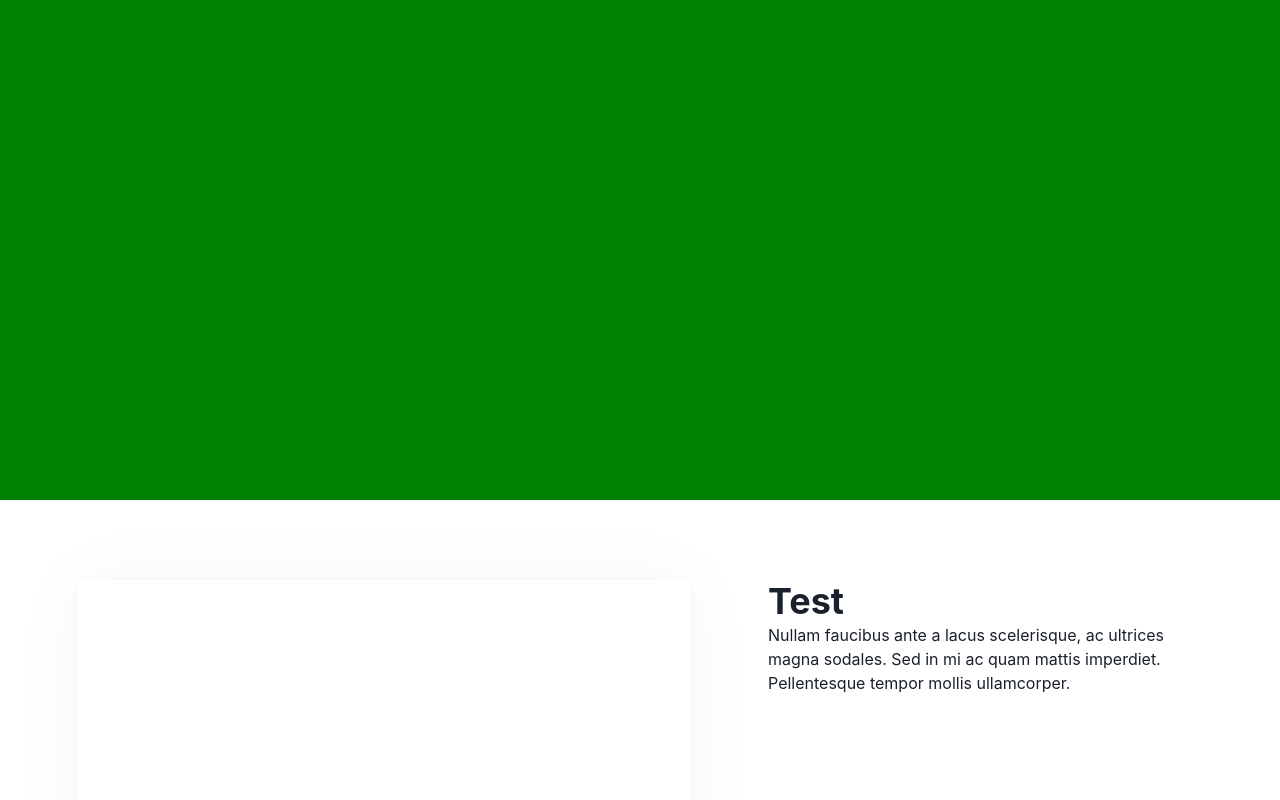
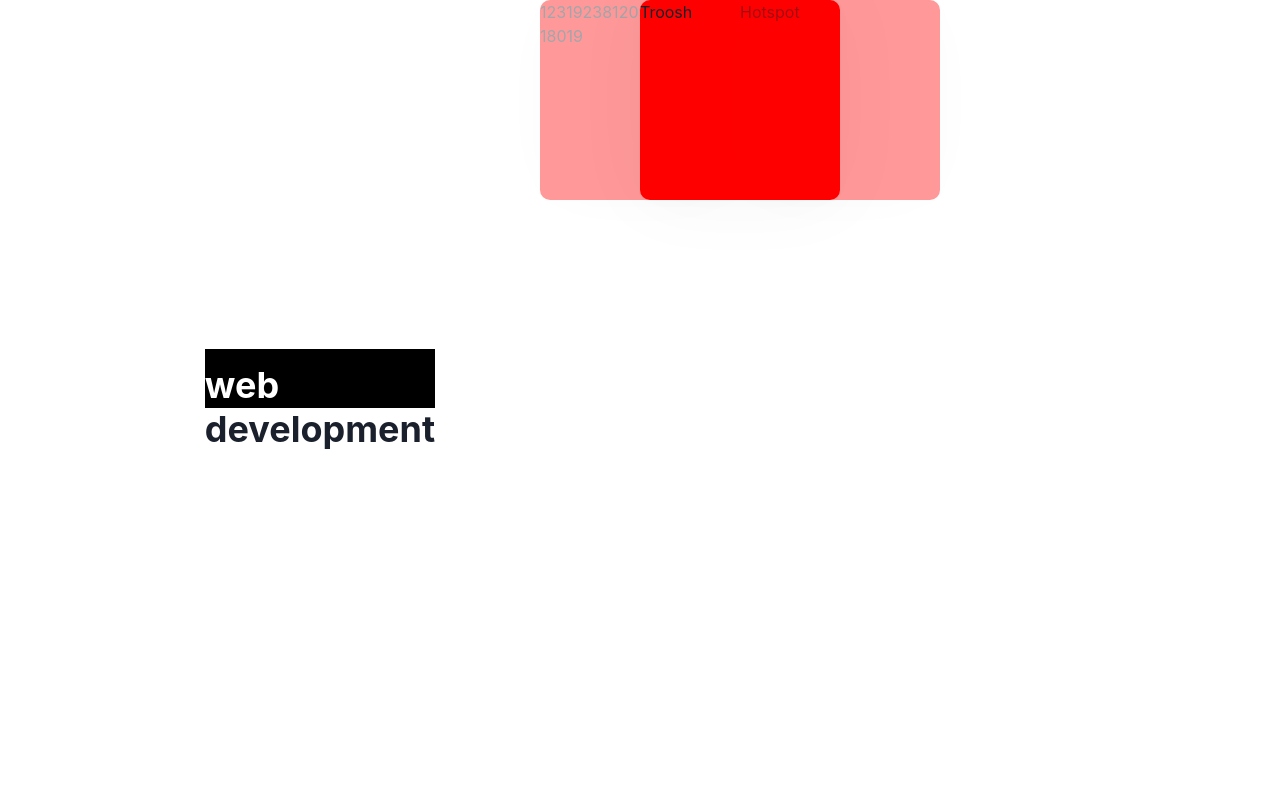
Before and after one commit to dim-stef/agency, a Next.js app: page / in a window 1280 px wide. Shown: the top 800 px of the page. Built offline with nearby package versions, Linux system fonts and the light colour scheme.

Commit message:
feat: added hero section

```diff
--- a/pages/index.tsx
+++ b/pages/index.tsx
@@ -2,6 +2,7 @@ import type { NextPage } from "next";
 import Head from "next/head";
 import Image from "next/image";
 import { Box, Flex, Text } from "@chakra-ui/layout";
+import HeroSection from "../src/flat/HeroSection";
 import PortfolioBox from "../src/flat/PortfolioBox";
 import ProjectDescription from "../src/flat/ProjectDescription";
 import styles from "../styles/Home.module.css";
@@ -9,7 +10,7 @@ import styles from "../styles/Home.module.css";
 const Home: NextPage = () => {
   return (
     <Box width="100%">
-      <Box width="100%" height="500px" backgroundColor="green"></Box>
+      <HeroSection/>
       <Flex height="2000px" flexDirection="row">
         <PortfolioBox />
         <Flex width="40%" flexDirection="column" justifyContent="center">
--- /dev/null
+++ b/src/data/projects.json
@@ -0,0 +1,31 @@
+[
+    {
+        "name": "Troosh",
+        "images": [
+            "https://images.ctfassets.net/j13ckz5bfv57/2nA08VzWuxPWKvRYESe1NR/4d84b67c0494df24a7cbf299596d441c/Screenshot_2021-11-26_at_3.40.01_AM.png"
+        ],
+        "description": "Troosh is a platform which introduces a new experience for online learning."
+    },
+    {
+        "name": "Hotspot",
+        "images": [
+            "https://images.ctfassets.net/j13ckz5bfv57/2iFSWSv3tQdlfGoTjDeLQ7/12c1944838ee07d8764d0ae5e81251b3/Screenshot_2021-09-24_at_5.07.33_PM.png"
+        ],
+        "description": "Hotspot would inform users on how packed places would be."
+    },
+    {
+        "name": "lkmflksdfskldfj",
+        "images": [
+            "https://images.ctfassets.net/j13ckz5bfv57/2nA08VzWuxPWKvRYESe1NR/4d84b67c0494df24a7cbf299596d441c/Screenshot_2021-11-26_at_3.40.01_AM.png"
+        ],
+        "description": "Troosh is a platform which introduces a new experience for online learning."
+    },
+    {
+        "name": "12319238120938190238018019",
+        "images": [
+            "https://images.ctfassets.net/j13ckz5bfv57/2nA08VzWuxPWKvRYESe1NR/4d84b67c0494df24a7cbf299596d441c/Screenshot_2021-11-26_at_3.40.01_AM.png"
+        ],
+        "description": "Troosh is a platform which introduces a new experience for online learning."
+    }
+
+]
--- /dev/null
+++ b/src/flat/HeroCarousel/index.tsx
@@ -0,0 +1,98 @@
+import { useState, useEffect, useRef } from "react";
+import { Box, Flex } from "@chakra-ui/layout";
+import { AnimatePresence, motion } from "framer-motion";
+import { Project } from "../HeroCarouselItem/interface";
+import HeroCarouselItem from "../HeroCarouselItem";
+import projects from "../../data/projects.json";
+
+function getItemMoveLeftPosition(i: number) {
+  if (i == 0) {
+    return 0;
+  } else if (i == 1) {
+    return -100;
+  } else {
+    return 100;
+  }
+}
+
+function getItemMoveRightPosition(i: number) {
+  if (i == 0) {
+    return 0;
+  } else if (i == 1) {
+    return 100;
+  } else {
+    return -100;
+  }
+}
+
+const range = [-1, 0 ,1];
+
+const variants = {
+  left: (i: number) => ({
+    opacity: i == 0 ? 1 : 0.4,
+    x: getItemMoveLeftPosition(i),
+    // transition: {
+    //   delay: i * 0.3,
+    // },
+  }),
+  right: (i: number) => ({
+    opacity: i == 0 ? 1 : 0.4,
+    x: getItemMoveRightPosition(i),
+    // transition: {
+    //   delay: i * 0.3,
+    // },
+  }),
+};
+
+function HeroCarousel() {
+  const [index, setIndex] = useState(0);
+  const prevIndex = useRef(index);
+  const direction = useRef('');
+
+  function onItemClick(i: number, rangeValue: number) {
+    if (rangeValue == 0) {
+      direction.current = "left";
+    } else {
+      direction.current = "right";
+    }
+    console.log("direction.current", direction.current, rangeValue);
+    setIndex(i);
+  }
+
+  return (
+    <Flex w="50%" h="100%" position="relative">
+      {range.map((rangeValue, i) => {
+        // i = 1,2,3,4,5....
+        // custom = -1,0,1
+        let project: Project | undefined;
+        if (index == 0 && rangeValue == -1) {
+          project = projects[projects.length - 1];
+        }
+        if(index == projects.length - 1 && rangeValue == 1){
+          project = projects[0]
+        }
+
+        if(!project){
+          project = projects[index + rangeValue];
+        }
+
+        let projectIndex = projects.findIndex((_project)=>_project.name == project?.name)
+
+        return (
+          <motion.div
+            style={{ position: "absolute" }}
+            key={projectIndex}
+            custom={rangeValue}
+            animate={direction.current == "left" ? "left" : "right"}
+            variants={variants}
+            onClick={() => onItemClick(projectIndex, rangeValue)}
+          >
+            <HeroCarouselItem project={project} />
+          </motion.div>
+        );
+      })}
+    </Flex>
+  );
+}
+
+export default HeroCarousel;
--- /dev/null
+++ b/src/flat/HeroCarouselItem/HeroCarouselItem.module.css
@@ -0,0 +1,7 @@
+.heroCarouselItemContainer {
+  border-radius: 10px;
+  background-color: red;
+  box-shadow: 0px 0px 3.6px rgba(0, 0, 0, 0.014),
+    0px 0px 10px rgba(0, 0, 0, 0.02), 0px 0px 24.1px rgba(0, 0, 0, 0.026),
+    0px 0px 80px rgba(0, 0, 0, 0.04);
+}
--- /dev/null
+++ b/src/flat/HeroCarouselItem/index.tsx
@@ -0,0 +1,15 @@
+import { Box, Flex, Text } from "@chakra-ui/layout";
+import { HeroCarouselItemProps } from "./interface";
+import styles from "./HeroCarouselItem.module.css";
+
+function HeroCarouselItem({ isPrimary, project }: HeroCarouselItemProps) {
+  return (
+    <Box
+      className={styles.heroCarouselItemContainer}
+      w={isPrimary ? "500px" : "200px"}
+      h={isPrimary ? "500px" : "200px"}
+    ><Text>{project.name}</Text></Box>
+  );
+}
+
+export default HeroCarouselItem;
--- /dev/null
+++ b/src/flat/HeroSection/index.tsx
@@ -0,0 +1,53 @@
+import { useEffect, useState } from "react";
+import { Text, Heading, Box, Flex } from "@chakra-ui/layout";
+import { AnimatePresence, motion } from "framer-motion";
+import HeroCarousel from "../HeroCarousel";
+
+const loopWords = ["web", "native"];
+
+function HeroSection() {
+  const [word, setWord] = useState(loopWords[0]);
+
+  useEffect(() => {
+    let wordInterval = setInterval(() => {
+      let wordIndex = loopWords.indexOf(word);
+      setWord(loopWords[(wordIndex + 1) % 2]);
+    }, 2000);
+
+    return () => {
+      clearInterval(wordInterval);
+    };
+  }, [word]);
+
+  return (
+    <Flex height="100vh" justifyContent="center" alignItems="center">
+      <Flex height="100%" width="50%" justifyContent="center" alignItems="center">
+        <Heading as="h1" display="flex" flexFlow="column">
+          <Text
+            display="inline-block"
+            pt={2}
+            pb={2}
+            backgroundColor="black"
+            color="white"
+          >
+            <AnimatePresence exitBeforeEnter>
+              <motion.div
+                key={word}
+                initial={{ y: -10 }}
+                animate={{ y: 0 }}
+                exit={{ y: 10 }}
+                transition={{ duration: 0.15 }}
+              >
+                {word}
+              </motion.div>
+            </AnimatePresence>
+          </Text>{" "}
+          development
+        </Heading>
+      </Flex>
+      <HeroCarousel />
+    </Flex>
+  );
+}
+
+export default HeroSection;
```
Also changed, not shown: src/flat/HeroCarouselItem/interface.d.ts (added, +10 -0 lines).
